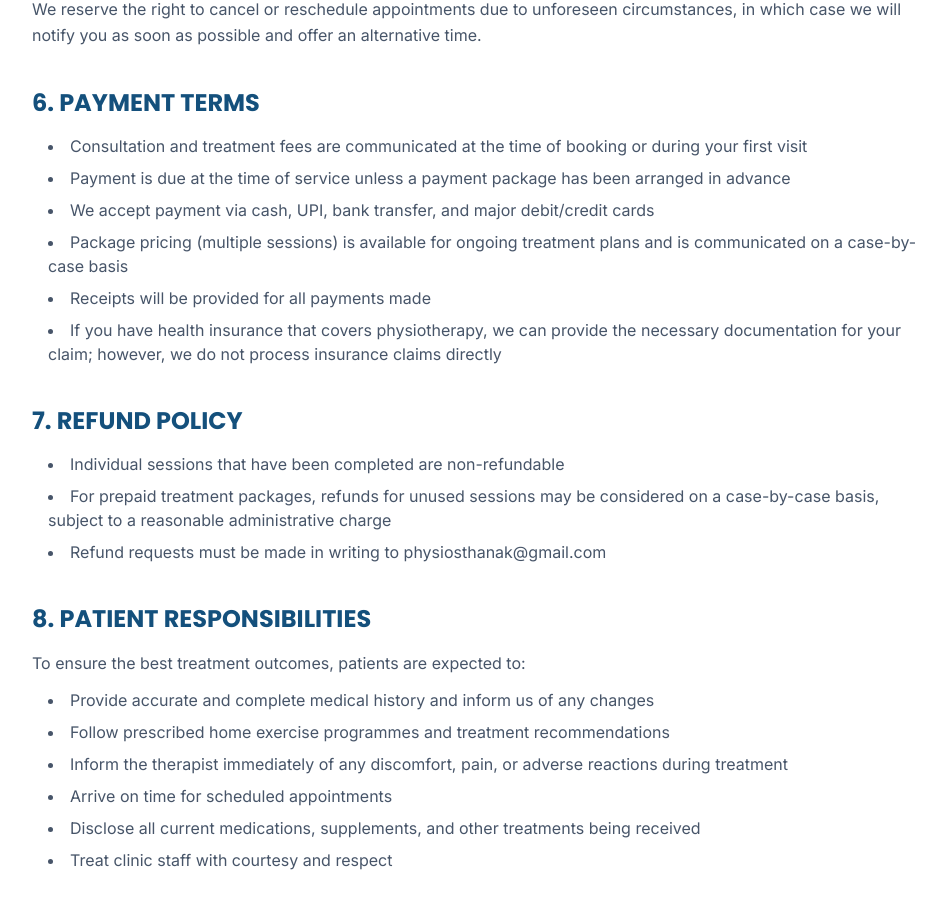
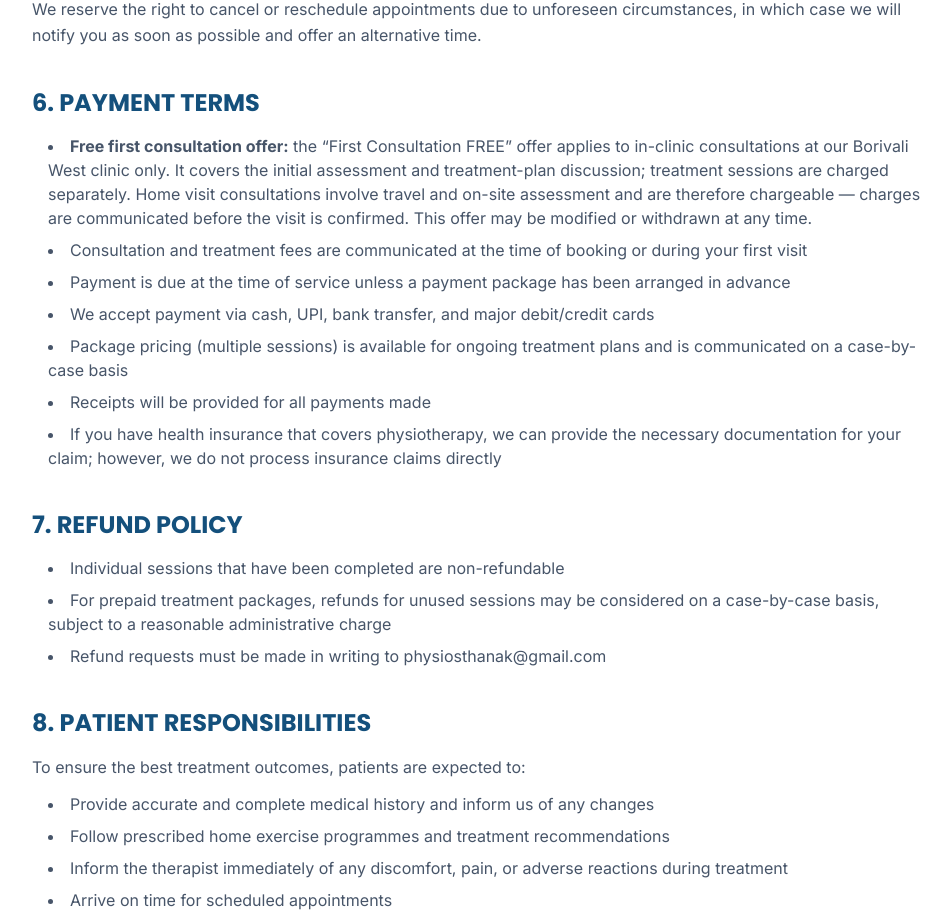
Before and after one commit to KaranSangoi/physiosthanak, a Next.js app: page /terms in a window 1280 px wide. Shown: the part 2334-3249 px from the top of the page, without its empty margins (160-1111 px from the left). Built offline with nearby package versions, Linux system fonts and the light colour scheme.

Commit message:
updates to site

```diff
--- a/src/app/terms/page.tsx
+++ b/src/app/terms/page.tsx
@@ -207,6 +207,15 @@ export default function TermsOfServicePage() {
                 6. Payment Terms
               </h2>
               <ul className="list-disc list-inside text-text-light space-y-2 ml-4">
+                <li>
+                  <strong>Free first consultation offer:</strong> the &ldquo;First
+                  Consultation FREE&rdquo; offer applies to in-clinic consultations at
+                  our Borivali West clinic only. It covers the initial assessment and
+                  treatment-plan discussion; treatment sessions are charged separately.
+                  Home visit consultations involve travel and on-site assessment and are
+                  therefore chargeable &mdash; charges are communicated before the visit
+                  is confirmed. This offer may be modified or withdrawn at any time.
+                </li>
                 <li>
                   Consultation and treatment fees are communicated at the time of booking
                   or during your first visit
--- a/src/components/layout/StickyCallBar.tsx
+++ b/src/components/layout/StickyCallBar.tsx
@@ -1,4 +1,4 @@
-const BOOKING_URL = 'https://wa.me/919324254297?text=Hi%20PhysioSthanak%2C%20I%20would%20like%20to%20book%20my%20FREE%20first%20consultation';
+const BOOKING_URL = 'https://wa.me/919324254297?text=Hi%20PhysioSthanak%2C%20I%20would%20like%20to%20book%20my%20FREE%20first%20clinic%20consultation';
 
 // Mobile-only sticky action bar — most ad traffic is mobile, and a
 // thumb-reachable Call/Book bar removes the biggest conversion friction.
--- a/src/components/sections/BookingForm.tsx
+++ b/src/components/sections/BookingForm.tsx
@@ -164,7 +164,8 @@ export default function BookingForm() {
               {submitStatus === 'success' && (
                 <div className="p-4 bg-green-50 border border-green-200 rounded-lg text-green-800 text-sm">
                   Thank you! Your request has been received — we&apos;ll get back to
-                  you shortly to schedule your <strong>free consultation</strong>.
+                  you shortly to schedule your <strong>free clinic consultation</strong>{' '}
+                  (home visits are charged separately).
                   Need help sooner? Call{' '}
                   <a href={`tel:${siteConfig.phone}`} className="font-medium underline">
                     {siteConfig.phone}
--- a/src/components/sections/HeroForm.tsx
+++ b/src/components/sections/HeroForm.tsx
@@ -73,7 +73,8 @@ export default function HeroForm({
           <p className="text-lg font-heading font-bold text-accent mb-2">Thank You!</p>
           <p className="text-text-light text-sm mb-4">
             Your details have been received. We&apos;ll get back to you shortly to
-            schedule your <strong>free consultation</strong>.
+            schedule your <strong>free clinic consultation</strong> (home visits are
+            charged separately).
           </p>
           <p className="text-text-light text-sm mb-3">Need help sooner?</p>
           <div className="space-y-2">
--- a/src/components/sections/HeroSection.tsx
+++ b/src/components/sections/HeroSection.tsx
@@ -2,7 +2,7 @@ import Image from 'next/image';
 import Breadcrumbs from '@/components/ui/Breadcrumbs';
 import HeroForm from './HeroForm';
 
-const BOOKING_URL = 'https://wa.me/919324254297?text=Hi%20PhysioSthanak%2C%20I%20would%20like%20to%20book%20my%20FREE%20first%20consultation';
+const BOOKING_URL = 'https://wa.me/919324254297?text=Hi%20PhysioSthanak%2C%20I%20would%20like%20to%20book%20my%20FREE%20first%20clinic%20consultation';
 
 interface HeroSectionProps {
   h1: string;
@@ -87,6 +87,10 @@ export default function HeroSection({
                 <p className="text-lg sm:text-xl text-white/90 font-medium mt-2">
                   Pay only for treatment sessions — no hidden charges.
                 </p>
+                <p className="text-xs sm:text-sm text-white/60 mt-1.5">
+                  Free consultation valid on clinic visits at Borivali West. Home-visit
+                  consultations are charged separately.
+                </p>
               </div>
             )}
 
--- a/src/data/site-config.ts
+++ b/src/data/site-config.ts
@@ -8,7 +8,7 @@ export const siteConfig: SiteConfig = {
   address: 'Shop No. 14, Ground Floor, Hari-Smruti Premises, Sardar Vallabhbhai Patel Rd, opp. HDFC Bank, Borivali West, Mumbai, Maharashtra 400092',
   // "Book" CTAs open WhatsApp with a booking message (free first consultation).
   // Topmate (paid) is reserved for the Instagram audience, shared via chat.
-  bookingUrl: 'https://wa.me/919324254297?text=Hi%20PhysioSthanak%2C%20I%20would%20like%20to%20book%20my%20FREE%20first%20consultation',
+  bookingUrl: 'https://wa.me/919324254297?text=Hi%20PhysioSthanak%2C%20I%20would%20like%20to%20book%20my%20FREE%20first%20clinic%20consultation',
   social: {
     instagram: 'https://www.instagram.com/physiosthanak',
     linkedin: 'http://www.linkedin.com/in/drshivajain',
@@ -18,5 +18,5 @@ export const siteConfig: SiteConfig = {
   doctorCredentials: 'BPTh, MPTh (Ortho), FIFA Diploma in Football Medicine, 9+ Years Experience, 8000+ Cases Treated',
   googleReviewUrl: 'https://g.page/r/CQu9kCmpQ9u2EBM/review',
   googleMapsPlaceUrl: 'https://www.google.com/maps/place/PhysioSthanak+-+Physiotherapy+Center+in+Borivali/@19.2328584,72.8559077,17z/data=!3m1!4b1!4m6!3m5!1s0x65dadd98618b2cff:0xb6db43a92990bd0b!8m2!3d19.2328584!4d72.8559077!16s%2Fg%2F11wbhkvhkx',
-  reviewCount: 64,
+  reviewCount: 60,
 };
```
